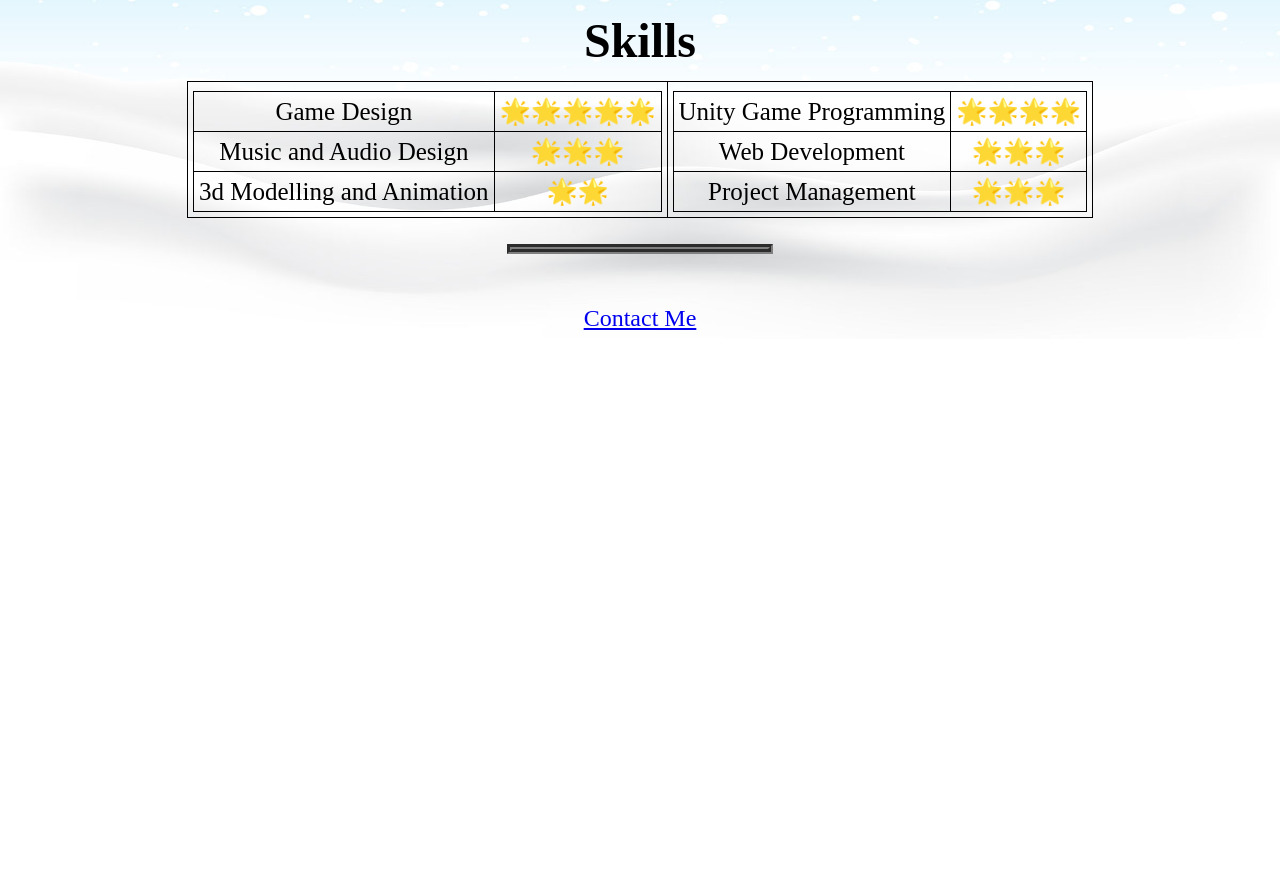
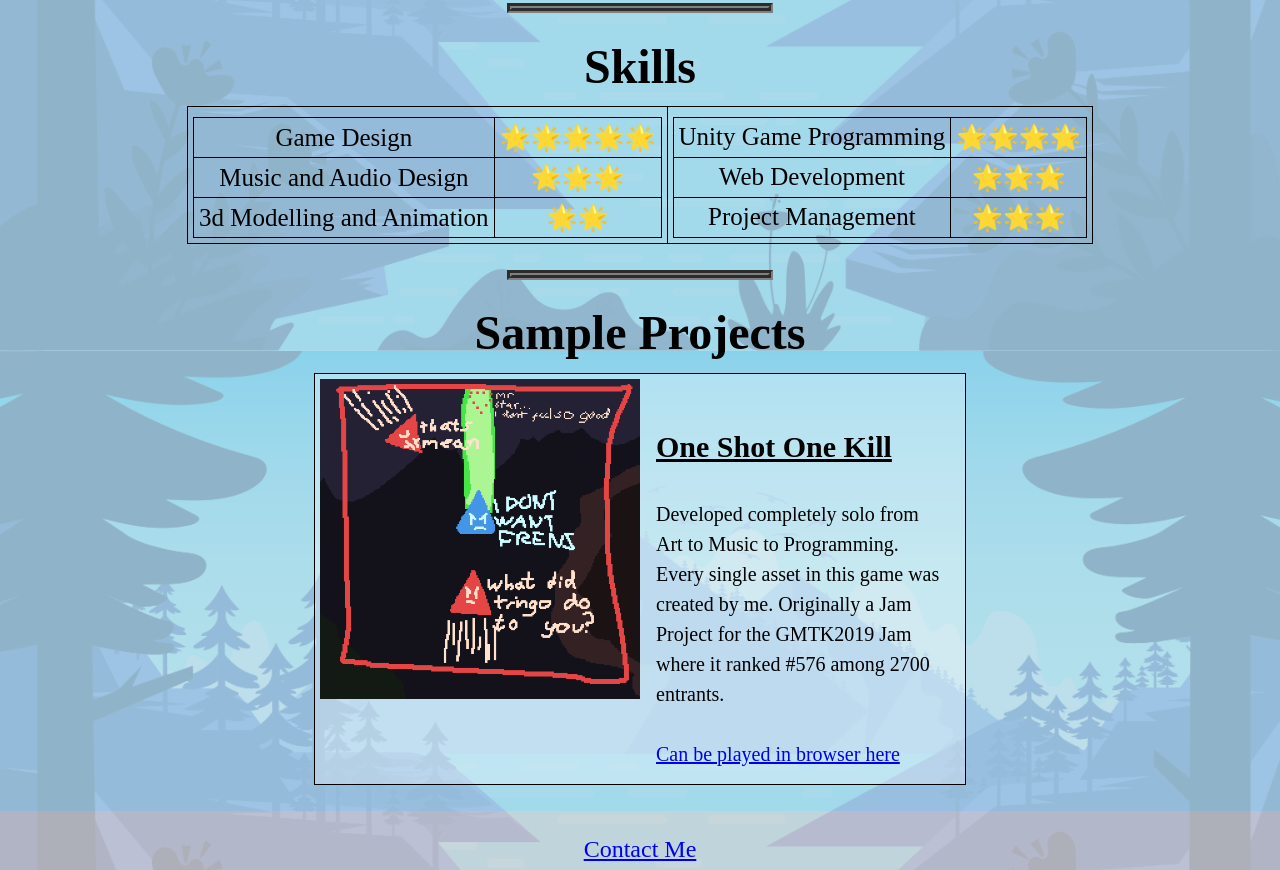
Before and after one commit to justenyc/justenyc.github.io, a plain HTML site: page index.html in a window 1280 px wide. Shown: the part 1249-2119 px from the top of the page. Before the commit the page ends 1588 px from the top, so only its background shows below. Drawn offline with Linux system fonts and the light colour scheme.

Commit message:
New Background and added Sample work Skeleton

```diff
--- a/css/styles.css
+++ b/css/styles.css
@@ -1,16 +1,16 @@
 body
 {
-    background-image: url(../images/WinterSnow.jpg);
+    background-image: url(../images/Mountain.jpg);
     background-repeat: no-repeat;
     background-size: 100% 100%;
     background-attachment: fixed;
-    padding: 0px;
     margin: 0px;
 }
 
 div
 {
     margin: auto;
+    padding-bottom: 2%;
 }
 
 footer
@@ -19,7 +19,7 @@ footer
     text-align: center;
     height: 1vh;
     font-size: 1.5em;
-    background-color: rgb(173,216,230,0);
+    background-color:rgb(211,211,211,0.8);
     margin: 0px;
 }
 
@@ -36,13 +36,6 @@ h2
     font-size: 3em;
     text-align: center;
     margin: auto;
-}
-
-h3
-{
-    text-align: center;
-    margin: auto;
-    color: purple;
 }
 
 header
@@ -66,7 +59,39 @@ hr
 #main
 {
     padding-top: 1%;
-    /*background-color: lightblue;*/
+    background-color: rgb(173,216,230,0.8);
+}
+
+.sample-table
+{
+    line-height: 50vh;
+    text-align: center;
+    width: 50vw;
+    background-color: rgb(255,255,255, 0.3);
+}
+
+.sample-table h3
+{
+    font-size: 1.5em;
+    line-height: 1.5;
+    display: inline-block;
+    vertical-align: middle;
+}
+
+.sample-table-image
+{
+    float: left;
+    width: 50%;
+}
+
+.sample-table span
+{
+    line-height: 1.5;
+    display: inline-block;
+    height: 100%;
+    text-align: left;
+    vertical-align: middle;
+    width: 45%;
 }
 
 table
--- a/index.html
+++ b/index.html
@@ -8,7 +8,7 @@
 
 <body>
     <header style = "text-align: center;">
-        <img src="images/PanacheHeadshotCircle.png" alt="Profile Pic">
+        <img src="images/PanacheHeadshotCircle.png" alt="Profile Pic Goes Here">
         <h1 style="margin-bottom: 0px; margin-top: 0px;">Justen Chong</h1>
         <p style="margin-top: 0px; font-size: 1.5em;">Indie Game Developer</p>
     </header>
@@ -92,8 +92,25 @@
             </td>
         </tr>
     </table>
+
+    <hr>
+
+    <h2>Sample Projects</h2>
+    <table>
+        <tr>
+            <td class="sample-table"><img src = "images/WorstFanArt.png" class="sample-table-image">
+                <span>
+                    <h3><u>One Shot One Kill</u></h3><br>
+                    Developed completely solo from Art to Music to Programming. Every single asset
+                    in this game was created by me. Originally a Jam Project for the GMTK2019 Jam where it
+                    ranked #576 among 2700 entrants.
+                    <br><br>
+                    <a href="https://justenc.itch.io/gmtkjam2019">Can be played in browser here</a>
+                </span>
+            </td>
+        </tr>
+    </table>
 </div>
-<hr>
     <footer>
         <a href = "contact.html">Contact Me</a>
     </footer>
```
Also changed, not shown: images/Mountain.jpg (added), images/WorstFanArt.png (added).
